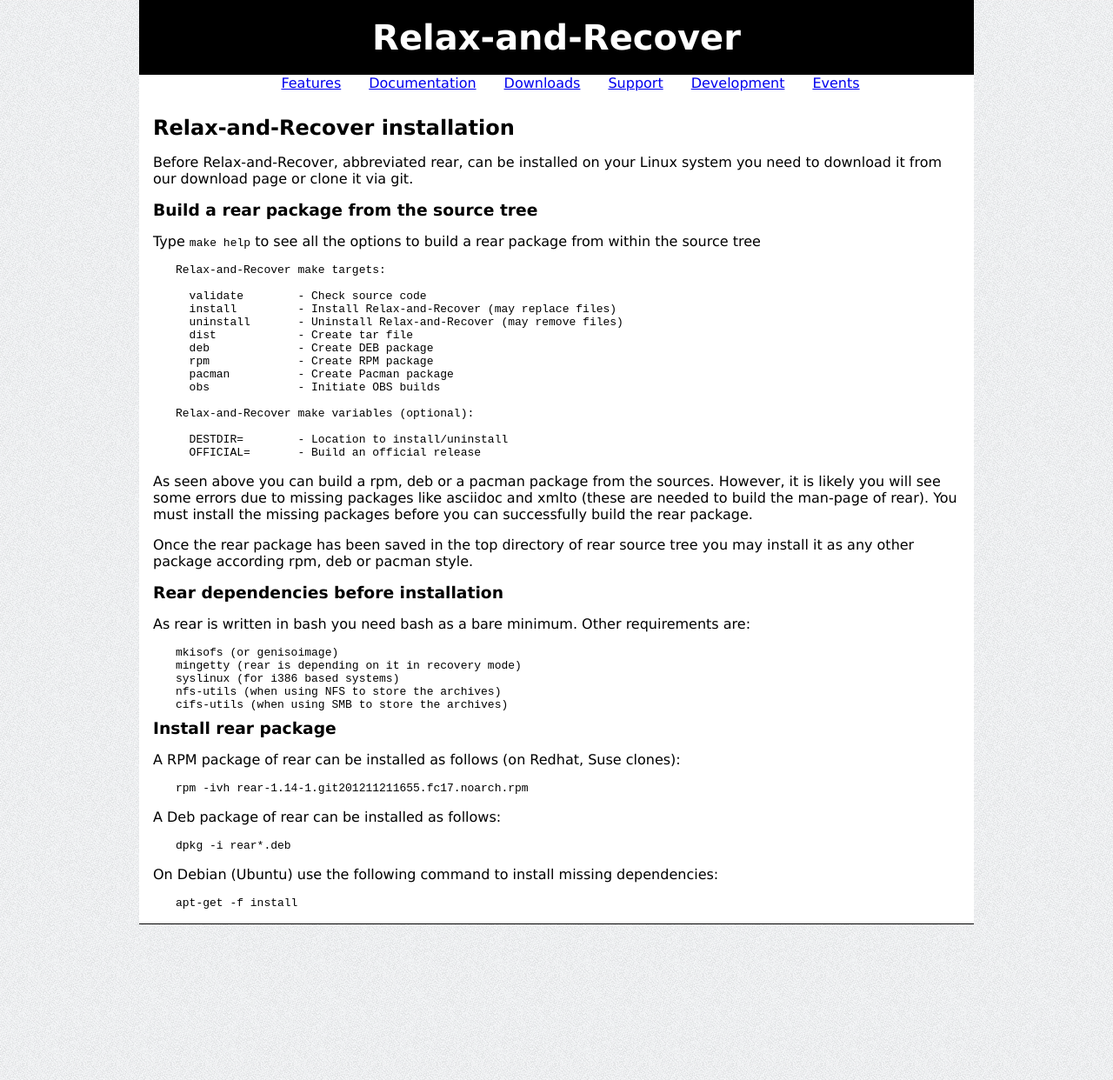
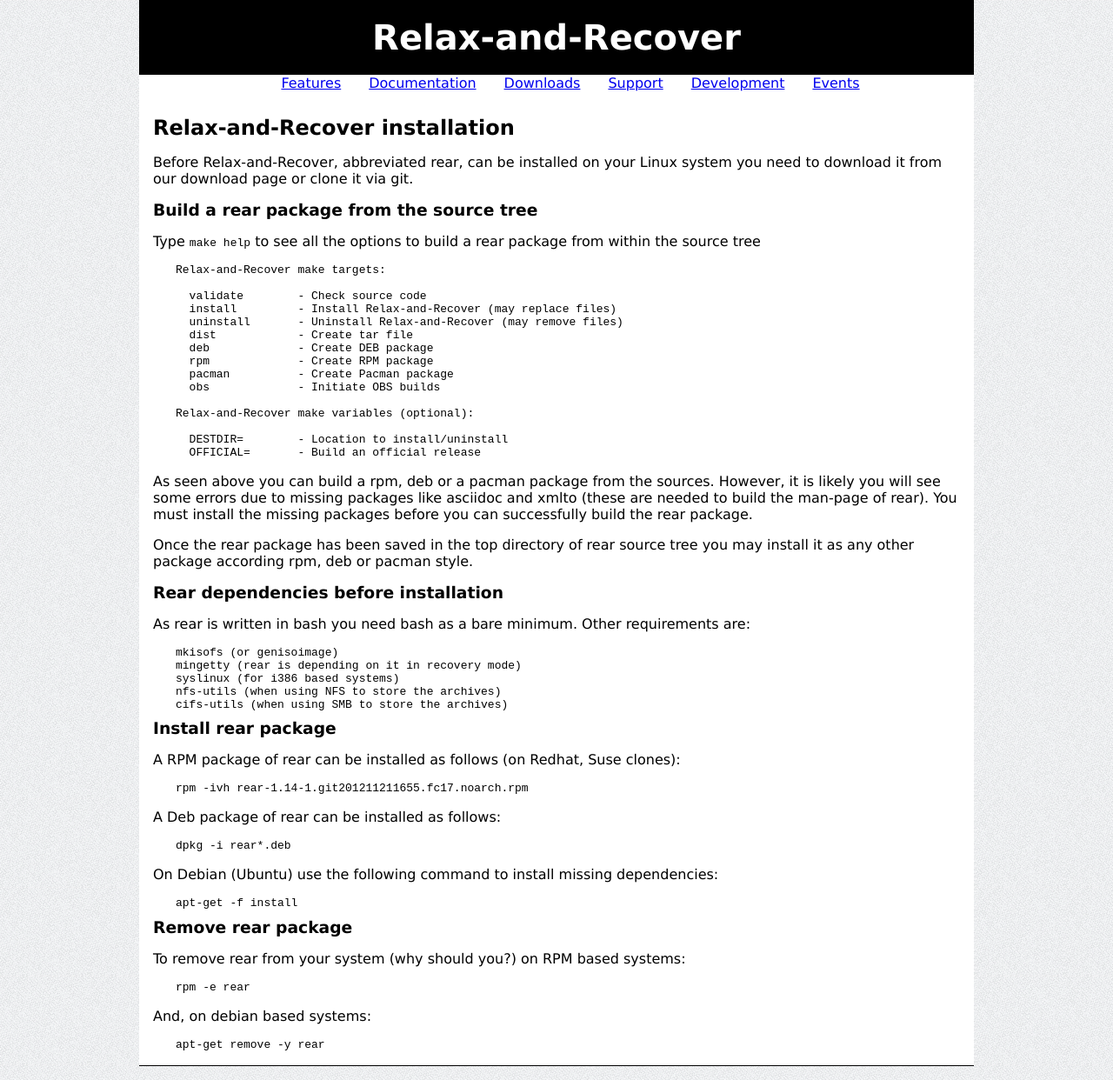
Before and after one commit to rear/rear.github.com, a Jekyll site: the page built from documentation/installation.md, in a window 1280 px wide. Shown: the whole page at 87% size. Built offline with Jekyll 4.4.1, drawn with Linux system fonts in a browser that asks for light colours; comment, search, counter and statistics services are not loaded; before the commit the page ends 1079 px from its top, so only the background shows below that.

Commit message:
add the 'remove package' section

```diff
--- a/documentation/installation.md
+++ b/documentation/installation.md
@@ -50,3 +50,12 @@
 On Debian (Ubuntu) use the following command to install missing dependencies:
 
     apt-get -f install
+
+### Remove rear package
+To remove rear from your system (why should you?) on RPM based systems:
+
+    rpm -e rear
+
+And, on debian based systems:
+
+    apt-get remove -y rear
```
